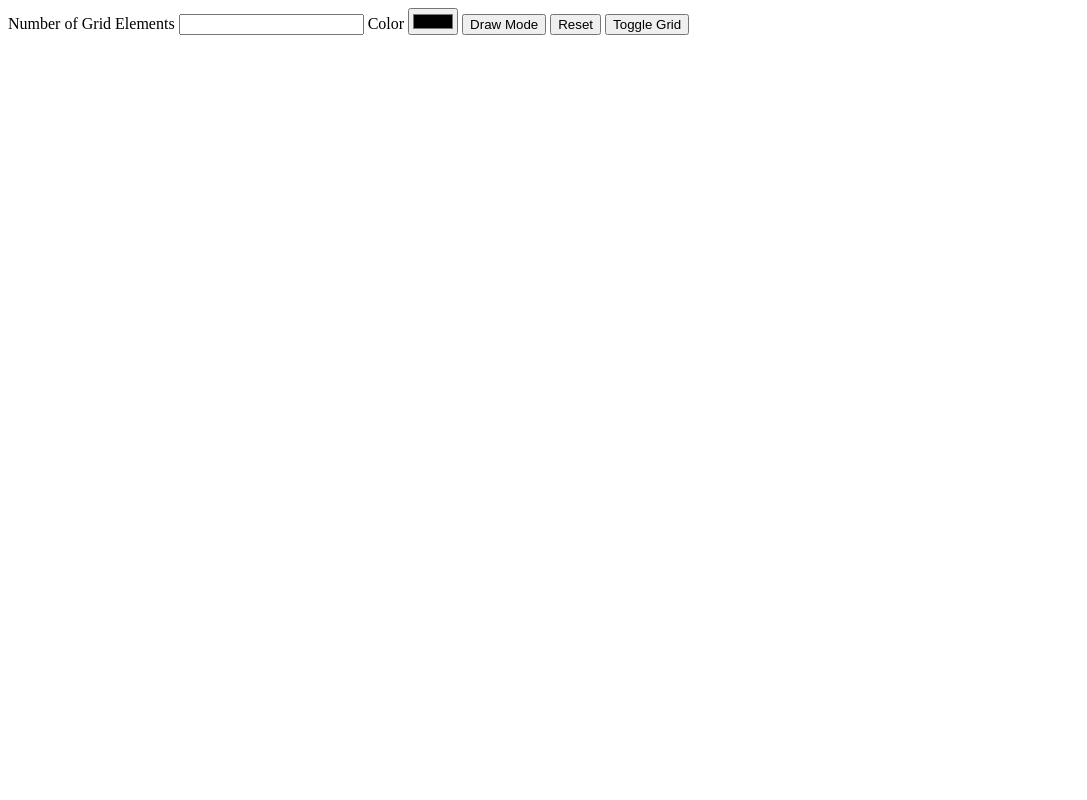
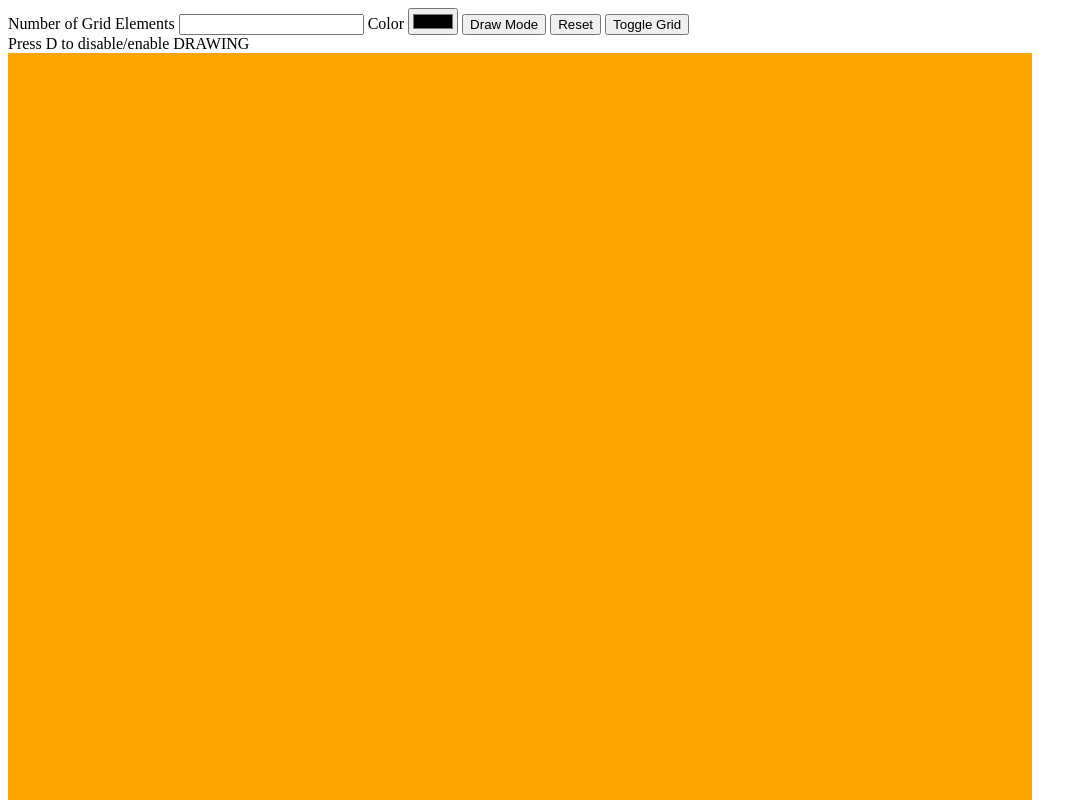
Before and after one commit to b-steel/etch-a-sketch, a plain HTML site: page index.html in a window 1280 px wide. Both pictures are taken after a click on the button "Toggle Grid". Shown: the top 800 px of the page, without its empty margins (0-1087 px from the left). Drawn offline with Linux system fonts and the light colour scheme.

Commit message:
updated main.js and style.css to have toggle grid on / off functionality

```diff
--- a/index.html
+++ b/index.html
@@ -22,6 +22,7 @@
     <button id="reset"> Reset</button>
     <button id="toggle-grid"> Toggle Grid </button>
   </div>
+  <div id="instructions" > Press D to disable/enable DRAWING</div>
   <div class="drawing-board" id="drawing-board">
 
   </div>
--- a/js/main.js
+++ b/js/main.js
@@ -1,53 +1,138 @@
 // HTML object references
 const mainContainer = document.getElementById('main');
 const controlsContainer = document.getElementById('controls');
-const drawingBoardContainer  = document.getElementById('drawing-board');
+const drawingBoardContainer = document.getElementById('drawing-board');
+let grid;
+
 // HTML input references
 const numberOfSquaresInput = document.getElementById('number-of-grid-squares');
-const colorInput = document.getElementById('color-picker');
+const colorWell = document.getElementById('color-picker');
 const drawModeInput = document.getElementById('draw-mode');
 const resetButton = document.getElementById('reset');
-const toggleGridInput = document.getElementById('toggle-grid');
+const btnToggleGrid = document.getElementById('toggle-grid');
 
 // Default Variables
-let color = '#000000';
-let gridSize = 25;
+const defaultColor = '#000000';
+const defaultDrawMode = 'basic';
+const defaultGridSize = 25;
 const drawingBoardSize = getComputedStyle(drawingBoardContainer).getPropertyValue('--main-grid-size');
-let drawMode = 'basic';
+
+// Variables
+let enableDrawing;
+let desiredColor;
+let gridSize;
+let drawMode;
+let isGridOn;
+
 
 // Functions for creating a blank grid
-function drawGrid (numberOfSquares) {
+function drawGrid(numberOfSquares) {
     // Empty the Grid
-    drawingBoardContainer.innerHTML = '';
+    let child = drawingBoardContainer.firstChild
+    while (child) {
+        drawingBoardContainer.removeChild(child);
+        child = drawingBoardContainer.firstChild;
+    }
 
     // Calculate grid-item sizes
     let gridItemSize = `${parseInt(drawingBoardSize.slice(0, -2)) / numberOfSquares}vw`
-    console.log(gridItemSize);
+
     // Loop through rows and columns and create each grid element
     let gridItems = [];
     for (let row = 0; row < numberOfSquares; row++) {
         gridItems[row] = [];
         for (let col = 0; col < numberOfSquares; col++) {
+            //Create element and assign ID
             gridItems[row][col] = document.createElement('div');
             gridItems[row][col].id = `row${row}col${col}`;
-
+            // Add to board
             drawingBoardContainer.appendChild(gridItems[row][col]);
             let tempReference = document.getElementById(`row${row}col${col}`);
             tempReference.style.backgroundColor = 'orange';
+            // Set size and class
             tempReference.style.width = `${gridItemSize}`;
             tempReference.style.height = `${gridItemSize}`;
             tempReference.classList.add('grid-item');
+            // Set event listener
+            tempReference.addEventListener('mouseover', changeGridtileColor);
 
         }
     }
 
     // Set the Grid Container's min-size to be current size
-return gridItems;
+    return gridItems;
+}
+function changeGridtileColor(event) {
+    if (enableDrawing) {
+        switch (drawMode) {
+            case 'rainbow':
+                break;
+            default: // draw current color
+                event.target.style.backgroundColor = desiredColor;
+                break;
+        }
+    } else { return; }
+}
+function resetGrid() {
+    grid = drawGrid(gridSize);
+}
+function toggleDraw() {
+    enableDrawing = !enableDrawing;
+}
+
+function toggleGridOnOff() {
+    console.log(grid[0][0].classList);
+
+    if (isGridOn) {
+        for (let row = 0; row < grid.length; row++) {
+            for (let col = 0; col < grid.length; col++) {
+                grid[row][col].classList.remove('grid-item');
+                grid[row][col].classList.add('no-border-grid-item');
+
+
+            }
+        }
+    } else {
+        for (let row = 0; row < grid.length; row++) {
+            for (let col = 0; col < grid.length; col++) {
+                grid[row][col].classList.add('grid-item');
+                grid[row][col].classList.remove('no-border-grid-item');
+            }
+        }
+    }
+    isGridOn = !isGridOn;
+}
+
+function startup() {
+    desiredColor = defaultColor;
+    gridSize = defaultGridSize;
+    drawMode = defaultDrawMode;
+    colorWell.value = defaultColor;
+    enableDrawing = true;
+    isGridOn = true;
+
+
+    // Button Event Listeners
+    resetButton.addEventListener('click', resetGrid);
+    colorWell.addEventListener('change', function (e) {
+        desiredColor = e.target.value;
+    });
+    numberOfSquaresInput.addEventListener('change', e => {
+        gridSize = e.target.value;
+        grid = drawGrid(gridSize)
+    });
+    drawModeInput.addEventListener('click', x => { return; });
+    btnToggleGrid.addEventListener('click', toggleGridOnOff);
+
+    // Spacebar event listener
+    const keyListener = document.addEventListener('keydown', function (e) {
+        if (e.key === 'd') {
+            toggleDraw();
+        } else { return; }
+    });
+    grid = drawGrid(gridSize);
 }
 
 
-// Event Listeners
-resetButton.addEventListener('click', );
-colorInput.addEventListener();
-gridSizeInput.addEventListener();
-drawMode.addEventListener();
+// Startup Event Listener
+window.addEventListener('load', startup);
--- a/styles/style.css
+++ b/styles/style.css
@@ -1,3 +1,7 @@
+* {
+    box-sizing: border-box;
+}
+
 body {
     --main-grid-size: 80vw;
 }
@@ -6,13 +10,17 @@ body {
     border-width: 1px;
     border-style: solid;
     float: left;
+}
 
-}
-* {
-    box-sizing: border-box;
-  }
 .drawing-board {
     width: var(--main-grid-size);
     height: var(--main-grid-size);
 
 }
+
+.no-border-grid-item {
+    border-color: aqua;
+    border-width: 0px;
+    border-style: solid;
+    float: left;
+}
```
